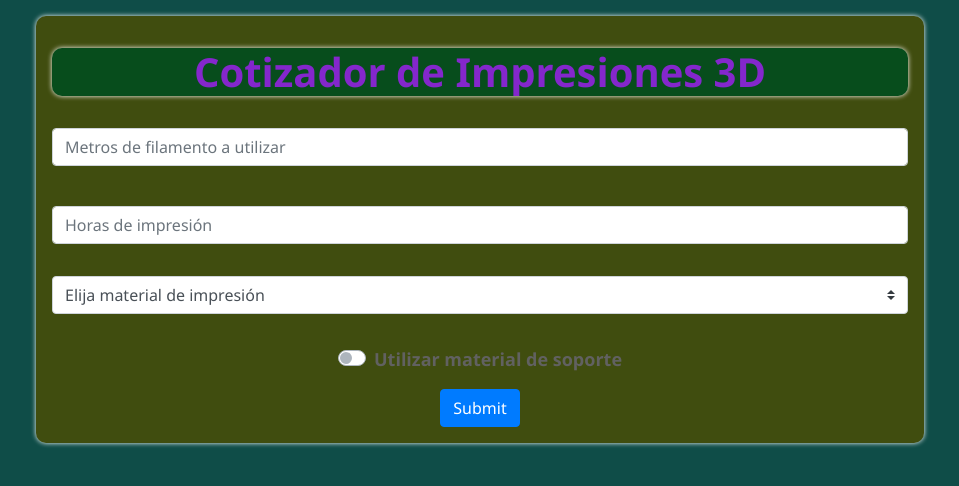
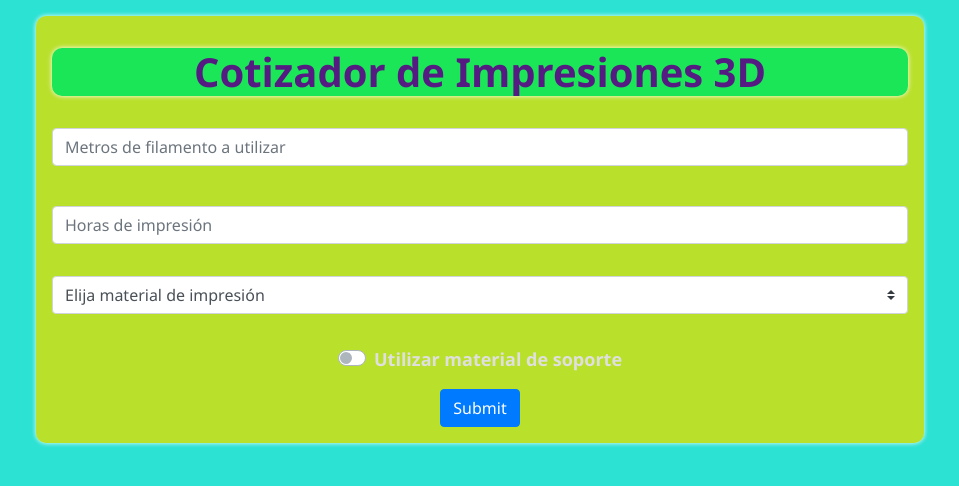
Before and after one commit to whatdfacu/COTIZADOR, a plain HTML site: page index.html in a window 1280 px wide. Shown: the whole page, without its empty margins (160-1119 px from the left). Drawn offline with nearby package versions, Linux system fonts and the light colour scheme.

Commit message:
light colors

```diff
--- a/css/14710-conde.css
+++ b/css/14710-conde.css
@@ -5,7 +5,7 @@
 
 body {
     width: fit-content;
-    background-color: #0f4d48;
+    background-color: #2be2d3;
     height: 100%;}
 
 #boxForm{
@@ -18,10 +18,10 @@ body {
     overflow: hidden;
     box-shadow: 0 0 5px rgb(255, 255, 255);
     border-radius: 10px;
-    background-color: #074d1c;
+    background-color: #1ae657;
     text-align: center;
     font-weight: bolder;
-    color: #8427CC;}
+    color: #561b83;}
 
 .box {
     margin-top: 1rem;
@@ -31,7 +31,7 @@ body {
     box-shadow: 0 0 5px rgb(255, 255, 255);
     border-radius: 10px;
     padding: 1rem;
-    background-color: #404d0f;
+    background-color: #b9e02b;
     text-align: center;
     font-weight: bolder;
     color: rgb(21, 248, 135);
@@ -39,7 +39,7 @@ body {
 
 #materialDeSoporte{
     font-size: large;
-    color: rgb(97, 97, 97);
+    color: rgb(223, 223, 223);
 }
 #materialDeSoporte, #materialUtilizado{
     padding-top: 1rem;
```
